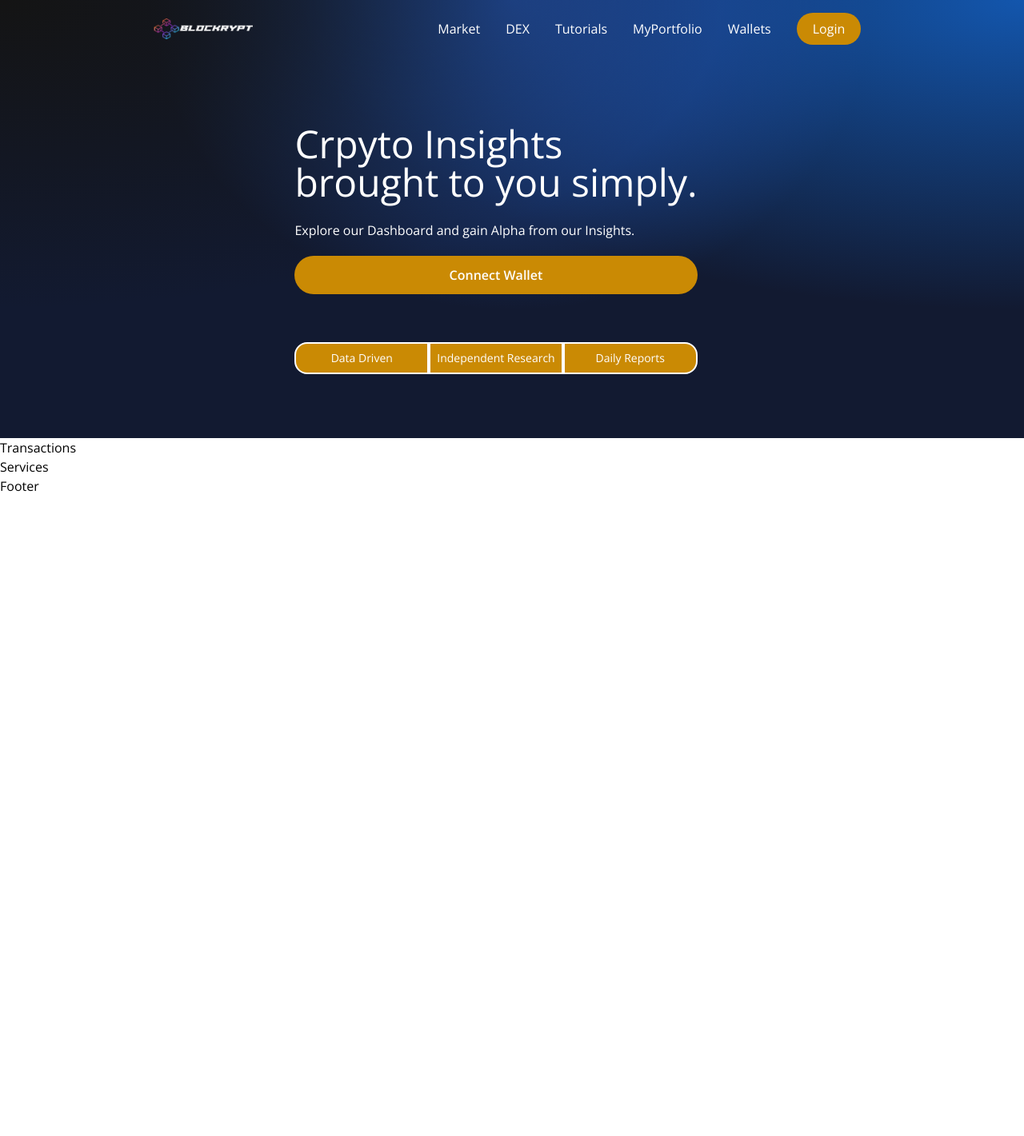
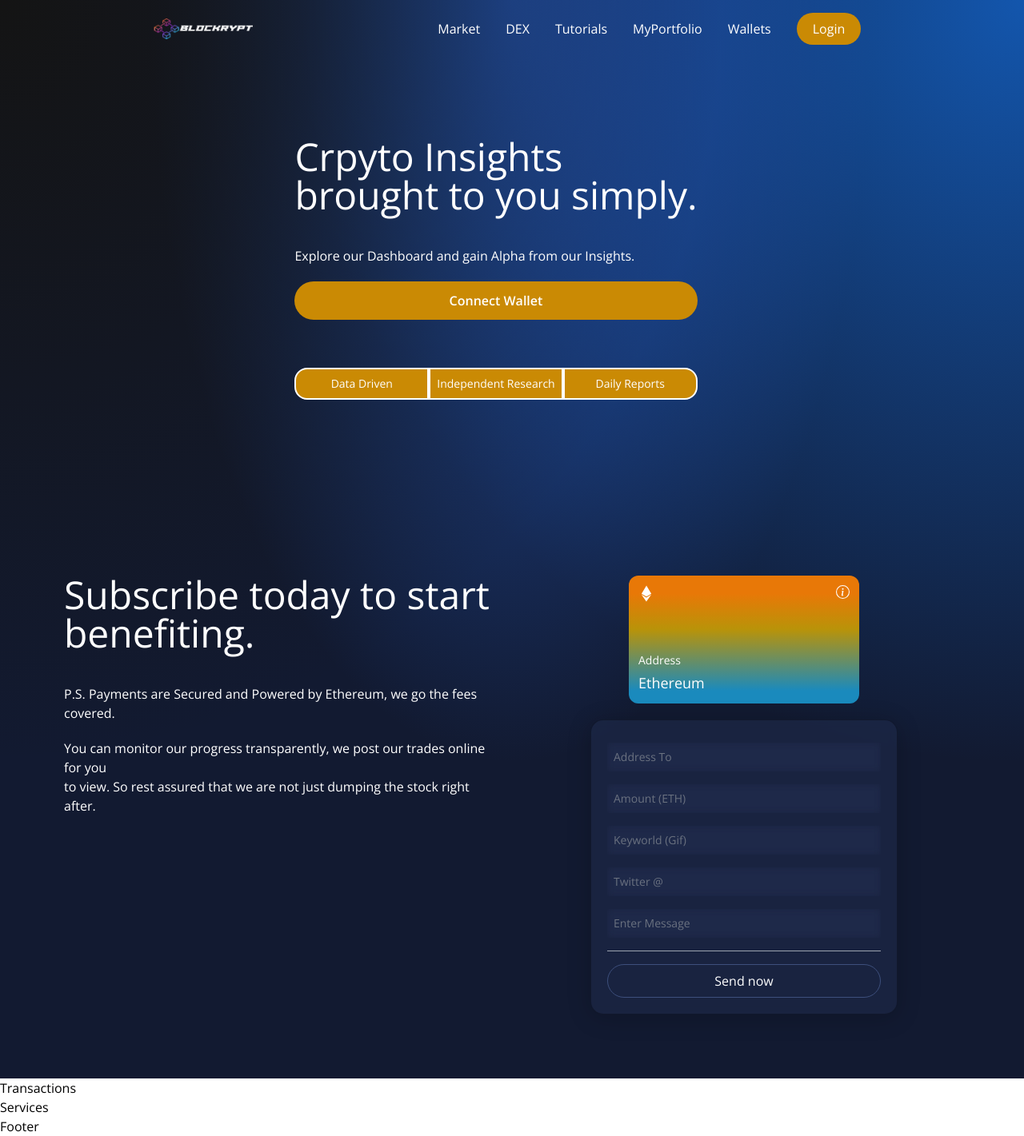
Before and after one commit to DamienBonello/BlockCrypt-Web3.0, a React (Vite) app in the folder Blockchain_Web3/client/: page / in a window 1280 px wide. Shown: the whole page at 80% size. Before the commit the page ends 800 px from the top, so only its background shows below. Built offline with nearby package versions, Linux system fonts and the light colour scheme.

Commit message:
More UI elements updates, introduced 'ETH' Card

```diff
--- a/Blockchain_Web3/client/package.json
+++ b/Blockchain_Web3/client/package.json
@@ -8,6 +8,7 @@
     "preview": "vite preview"
   },
   "dependencies": {
+    "@tailwindcss/forms": "^0.4.0",
     "ethers": "^5.5.4",
     "react": "^17.0.2",
     "react-dom": "^17.0.2",
--- a/Blockchain_Web3/client/src/App.jsx
+++ b/Blockchain_Web3/client/src/App.jsx
@@ -1,4 +1,4 @@
-import {Navbar, Footer, Services, Transactions, Welcome} from './components';
+import {Navbar, Footer, Services, Transactions, Welcome, CryptoCard} from './components';
 
 const App = () => {
   return (
@@ -6,6 +6,7 @@ const App = () => {
       <div className='gradient-bg-welcome'>
         <Navbar />
         <Welcome />
+        <CryptoCard />
       </div>
       <Transactions />
       <Services />
--- /dev/null
+++ b/Blockchain_Web3/client/src/components/CryptoCard.jsx
@@ -0,0 +1,82 @@
+import { AiFillPlayCircle } from 'react-icons/ai';
+import { SiEthereum } from 'react-icons/si';
+import { BsInfoCircle } from 'react-icons/bs';
+
+const Input = ({ placeholder, name, type, value, handleChange }) => (
+    <input
+        placeholder = {placeholder}
+        type = {type}
+        step='0.0001'
+        value={value}
+        onChange={(e) => handleChange(e, name)}
+        className='my-2 w-full rounded-sm p-2 outline-none bg-transparent text-white border-none text-sm white-glassmorphism'
+    />
+);
+
+const handleSubmit = () => {
+
+}
+
+const CryptoCard = () => {
+    return (
+        <div className='flex w-full justify-center items-center'>
+        <div className='flex mf:flex-row flex-col items-start justify-between md:p-20 px-10'>
+            <div className='flex flex-1 justify-start items-start flex-col mf:mr-10 mt-10'>
+                <h1 className='text-3xl sm:text-5xl text-white py-5'>
+                    Subscribe today to start benefiting.
+                </h1>
+                <p className='text-left mt-5 text-white font-light md:w-full w-full text-base'>
+                    P.S. Payments are Secured and Powered by Ethereum, we go the fees covered.
+                </p>
+                <p className='text-left mt-5 text-white font-light md:w-full w-full text-base'>
+                    You can monitor our progress transparently, we post our trades online for you <br/> to view. So rest assured that we are not just dumping the stock right after.
+                </p>
+            </div>
+            <div className="flex flex-row flex-col flex-1 items-center justify-start w-full mf:mt-10 mt-0">
+                    <div className="p-3 flex-row flex justify-end items-start flex-col rounded-xl h-40 sm:w-72 w-full my-5 eth-card .white-glassmorphism ">
+                        <div className="flex justify-between flex-col w-full h-full">
+                            <div className="flex justify-between items-start">
+                                <div className='w-5 flex justify-center items-center'>
+                                    <SiEthereum fontSize={21} color="#fff" />
+                                </div>
+                                <BsInfoCircle fontSize={17} color="#fff" />
+                            </div>
+                            <div>
+                                <p className='text-white font-light text-sm'>
+                                    Address
+                                </p>
+                                <p className='text-white font-semibokd text-lg mt-1'>
+                                    Ethereum
+                                </p>
+                            </div>
+                        </div>
+                    </div>
+
+                    <div className='p-5 sm:w-96 w-full flex flex-col justify-start items-center blue-glassmorphism'>
+                        <Input placeholder='Address To' name='addressTo' type='text' handleChange={() => {}} />
+                        <Input placeholder='Amount (ETH)' name='amounteth' type='number' handleChange={() => {}} />
+                        <Input placeholder='Keyworld (Gif)' name='gif' type='text' handleChange={() => {}} />
+                        <Input placeholder='Twitter @' name='twitter' type='text' handleChange={() => {}} />
+                        <Input placeholder='Enter Message' name='message' type='text' handleChange={() => {}} />
+
+                        <div className='h-[1px] w-full bg-gray-400 my-2' />
+
+                        {false ? (
+                            <Loader />
+                        ) : (
+                            <button
+                                type="button"
+                                onClick={handleSubmit}
+                                className="text-white w-full mt-2 border-[1px] p-2 border-[#3d4f7c] hover:bg-[#3d4f7c] rounded-full cursor-pointer"
+                            >
+                            Send now
+                            </button>
+                        )}
+                    </div>
+                </div>
+             </div>
+        </div>
+    );
+}
+
+export default CryptoCard;
--- a/Blockchain_Web3/client/src/components/Loader.jsx
+++ b/Blockchain_Web3/client/src/components/Loader.jsx
@@ -1,7 +1,7 @@
-const Loader = () => {
-    return (
-        <h1>Loader</h1>
-    );
-}
+const Loader = () => (
+    <div className="flex justify-center items-center py-3">
+      <div className="animate-spin rounded-full h-32 w-32 border-b-2 border-red-700" />
+    </div>
+  );
 
-export default Loader;
+  export default Loader;
--- a/Blockchain_Web3/client/src/components/Welcome.jsx
+++ b/Blockchain_Web3/client/src/components/Welcome.jsx
@@ -14,7 +14,7 @@ const Welcome = () => {
         <div className='flex w-full justify-center items-center'>
             <div className='flex mf:flex-row flex-col items-start justify-between md:p-20 py-12 px-4'>
                 <div className='flex flex-1 justify-start items-start flex-col md:mr-10'>
-                    <h1 className='text-3xl sm:text-5xl text-white py-1'>
+                    <h1 className='text-3xl sm:text-5xl text-white py-5'>
                         Crpyto Insights <br /> brought to you simply.
                     </h1>
                     <p className='text-left mt-5 text-white font-light md:w-full w-full text-base'>
--- a/Blockchain_Web3/client/src/components/index.js
+++ b/Blockchain_Web3/client/src/components/index.js
@@ -4,3 +4,4 @@ export {default as Welcome} from './Welcome';
 export {default as Transactions} from './Transactions';
 export {default as Services} from './Services';
 export {default as Loader} from './Loader';
+export {default as CryptoCard} from './CryptoCard';
--- a/Blockchain_Web3/client/src/index.css
+++ b/Blockchain_Web3/client/src/index.css
@@ -61,15 +61,8 @@ body {
 }
 
 .eth-card {
-  background-color:#a099ff;
-  background-image:
-    radial-gradient(at 83% 67%, rgb(152, 231, 156) 0, transparent 58%),
-    radial-gradient(at 67% 20%, hsla(357,94%,71%,1) 0, transparent 59%),
-    radial-gradient(at 88% 35%, hsla(222,81%,65%,1) 0, transparent 50%),
-    radial-gradient(at 31% 91%, hsla(9,61%,61%,1) 0, transparent 52%),
-    radial-gradient(at 27% 71%, hsla(336,91%,65%,1) 0, transparent 49%),
-    radial-gradient(at 74% 89%, hsla(30,98%,65%,1) 0, transparent 51%),
-    radial-gradient(at 53% 75%, hsla(174,94%,68%,1) 0, transparent 45%);
+  background: rgb(26,138,189);
+  background: linear-gradient(0deg, rgba(26,138,189,1) 10%, rgba(185,147,9,1) 58%, rgba(232,120,7,1) 86%);
 }
 
 .text-gradient {
--- a/Blockchain_Web3/client/tailwind.config.js
+++ b/Blockchain_Web3/client/tailwind.config.js
@@ -1,7 +1,35 @@
 module.exports = {
-  content: ["./src/**/*.{html,js,jsx,tx,tsx}"],
+  purge: ["./src/**/*.{js,jsx,ts,tsx}", "./public/index.html"],
+  mode: "jit",
+  darkMode: false, // or 'media' or 'class'
   theme: {
+    fontFamily: {
+      display: ["Open Sans", "sans-serif"],
+      body: ["Open Sans", "sans-serif"],
+    },
+    extend: {
+      screens: {
+        mf: "990px",
+      },
+      keyframes: {
+        "slide-in": {
+          "0%": {
+            "-webkit-transform": "translateX(120%)",
+            transform: "translateX(120%)",
+          },
+          "100%": {
+            "-webkit-transform": "translateX(0%)",
+            transform: "translateX(0%)",
+          },
+        },
+      },
+      animation: {
+        "slide-in": "slide-in 0.5s ease-out",
+      },
+    },
+  },
+  variants: {
     extend: {},
   },
-  plugins: [],
-}
+  plugins: [require("@tailwindcss/forms")],
+};
```
Also changed, not shown: 1 other file (tests, documents, lock files or other folders).
